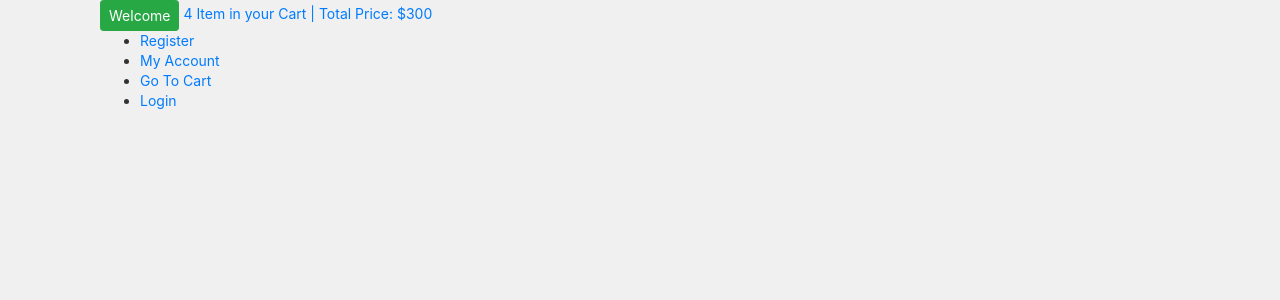
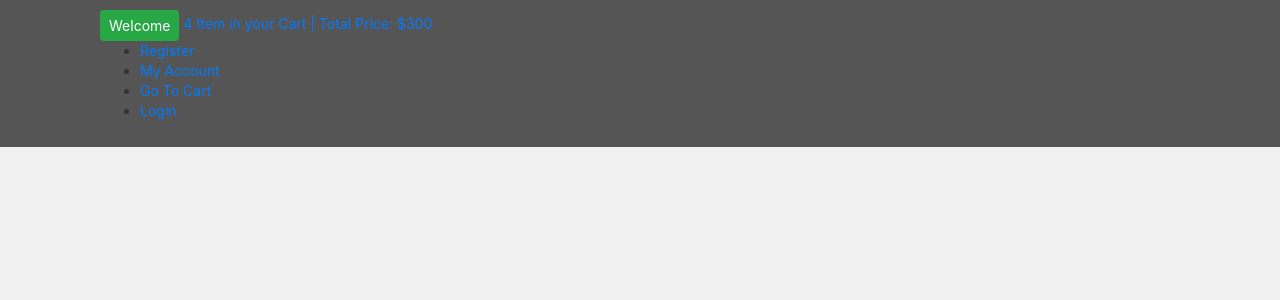
Before and after one commit to OrionJoshi/E-commerce-Website, a PHP site: page / in a window 1280 px wide. Shown: the top 300 px of the page. Run offline with PHP 8.4, Linux system fonts and the light colour scheme.

Commit message:
Add top id style

```diff
--- a/styles/style.css
+++ b/styles/style.css
@@ -1,3 +1,4 @@
+/* General styles */
 body{
     font-size: 14px;
     line-height: 1.42857143;
@@ -5,3 +6,9 @@ body{
     background: #f0f0f0;
     overflow-x: hidden;
 }
+
+/* Top Styles */
+#top{
+    background: #555555;
+    padding: 10px 0;
+}
```
